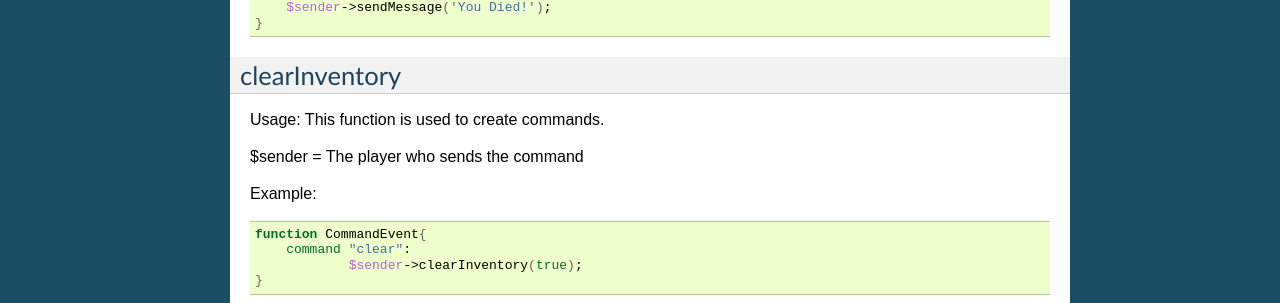
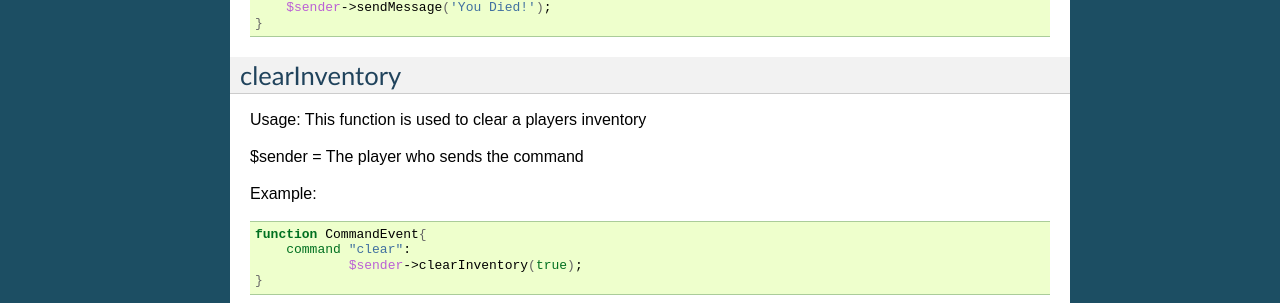
Before and after one commit to ElectroGamesDev/PocketMineStudioDocs, a Sphinx documentation site: the page built from docs/api.rst, in a window 1280 px wide. Shown: the part 580-883 px from the top of the page. Built offline with Sphinx 7.4.7, drawn with Linux system fonts in a browser that asks for light colours.

Commit message:
Update api.rst

```diff
--- a/docs/api.rst
+++ b/docs/api.rst
@@ -41,7 +41,7 @@ Example:
 clearInventory
 ----------
 
-Usage: This function is used to create commands.
+Usage: This function is used to clear a players inventory
 
 $sender = The player who sends the command
 
```
